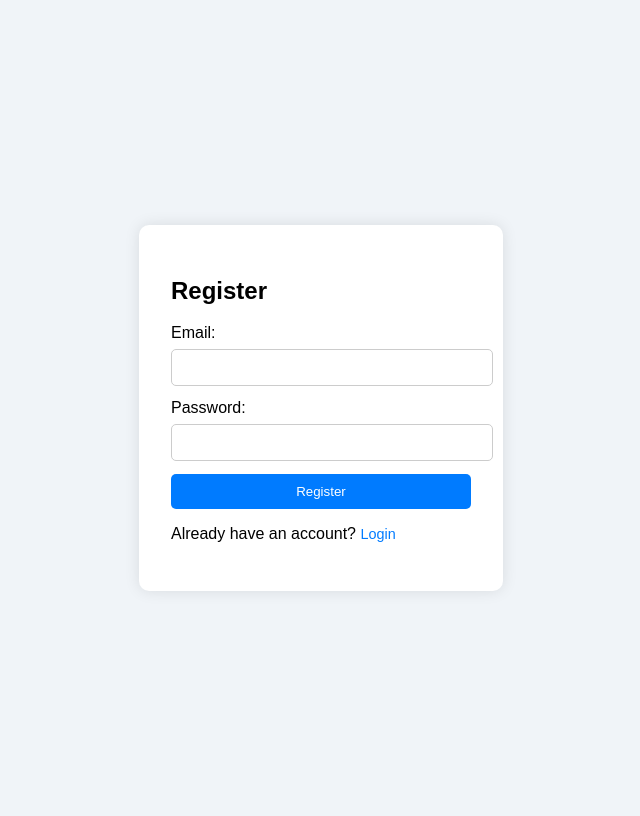
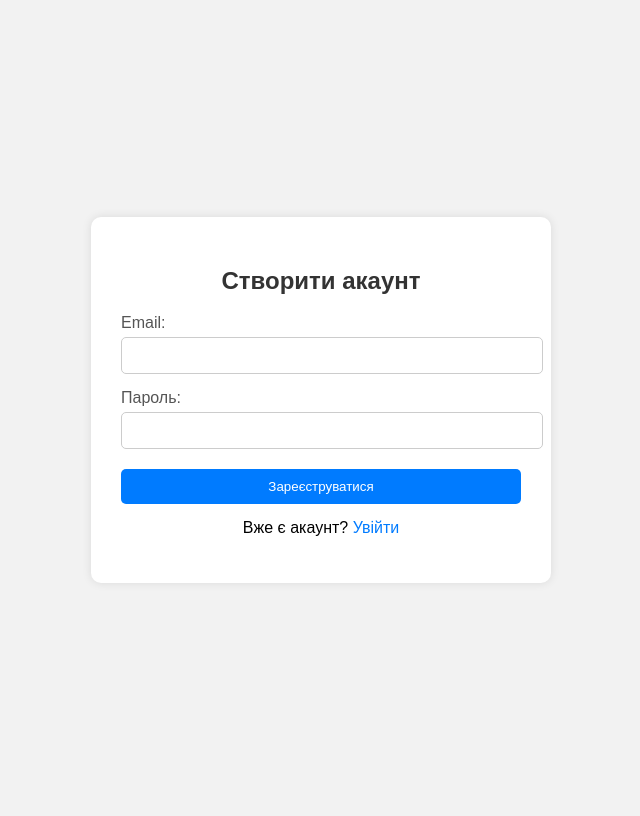
Before and after one commit to Diplomtest7/flask-2fa-auth, a Flask app: page /register in a window 1280 px wide. Shown: the whole page, without its empty margins (319-959 px from the left). After the commit the page ends 583 px from the top, so only its background shows below. Run offline with Flask 3, Linux system fonts and the light colour scheme.

Commit message:
Add files via upload

```diff
--- a/app.py
+++ b/app.py
@@ -50,7 +50,7 @@ def register():
         password = generate_password_hash(request.form['password'])
         otp_secret = base64.b32encode(os.urandom(10)).decode('utf-8')
         if User.query.filter_by(email=email).first():
-            flash('Email already registered.')
+            flash('Email already зареєстрований.')
             return redirect(url_for('register'))
         user = User(email=email, password=password, otp_secret=otp_secret)
         db.session.add(user)
@@ -59,7 +59,11 @@ def register():
         return redirect(url_for('two_factor'))
     return render_template('register.html')
 
-@app.route('/two_factor')
+@app.route('/login', methods=['GET', 'POST'])
+def login():
+    return render_template('login.html')
+
+@app.route('/two_factor', methods=['GET', 'POST'])
 def two_factor():
     email = session.get('email')
     if not email:
@@ -67,8 +71,41 @@ def two_factor():
     user = User.query.filter_by(email=email).first()
     otp_uri = f'otpauth://totp/Flask2FA:{email}?secret={user.otp_secret}&issuer=Flask2FA'
     qr_code = generate_qr_code(otp_uri)
-    send_verification_email(email, user.otp_secret[:6])  # imitation
+    send_verification_email(email, user.otp_secret[:6])
     return render_template('two_factor.html', qr_code=qr_code)
 
+@app.route('/qr')
+def qr_page():
+    email = session.get('email')
+    if not email:
+        return redirect(url_for('login'))
+    user = User.query.filter_by(email=email).first()
+    otp_uri = f'otpauth://totp/Flask2FA:{email}?secret={user.otp_secret}&issuer=Flask2FA'
+    qr_code = generate_qr_code(otp_uri)
+    return render_template('qr.html', qr_code=qr_code)
+
+@app.route('/dashboard')
+def dashboard():
+    email = session.get('email')
+    if not email:
+        flash('Будь ласка, увійдіть спочатку.')
+        return redirect(url_for('login'))
+    return render_template('dashboard.html', email=email)
+
+@app.route('/reset_request', methods=['GET', 'POST'])
+def reset_request():
+    return render_template('reset_request.html')
+
+@app.route('/reset_password', methods=['GET', 'POST'])
+def reset_password():
+    return render_template('reset_password.html')
+
+@app.route('/logout')
+def logout():
+    session.clear()
+    flash('Ви вийшли з акаунту.')
+    return redirect(url_for('login'))
+
 if __name__ == '__main__':
-    app.run()
+    port = int(os.environ.get('PORT', 10000))
+    app.run(host='0.0.0.0', port=port)
--- a/templates/base.html
+++ b/templates/base.html
@@ -2,55 +2,83 @@
 <html lang="en">
 <head>
     <meta charset="UTF-8">
-    <title>{% block title %}{% endblock %}</title>
+    <meta name="viewport" content="width=device-width, initial-scale=1.0">
+    <title>{% block title %}Flask 2FA{% endblock %}</title>
     <style>
         body {
             font-family: Arial, sans-serif;
-            background-color: #f0f4f8;
+            background-color: #f2f2f2;
             display: flex;
             justify-content: center;
             align-items: center;
             height: 100vh;
+            margin: 0;
         }
-        .form-container {
-            background-color: white;
-            padding: 2em;
+        .container {
+            background-color: #ffffff;
+            padding: 30px;
             border-radius: 10px;
-            box-shadow: 0 0 15px rgba(0,0,0,0.1);
-            width: 300px;
+            box-shadow: 0 0 10px rgba(0,0,0,0.1);
+            width: 100%;
+            max-width: 400px;
         }
-        input[type="email"], input[type="password"], input[type="text"] {
+        h2 {
+            text-align: center;
+            color: #333333;
+        }
+        label {
+            display: block;
+            margin-top: 15px;
+            color: #555;
+        }
+        input[type="email"],
+        input[type="password"],
+        input[type="text"] {
             width: 100%;
             padding: 10px;
-            margin-top: 0.5em;
-            margin-bottom: 1em;
+            margin-top: 5px;
+            border: 1px solid #ccc;
             border-radius: 5px;
-            border: 1px solid #ccc;
         }
         button {
+            margin-top: 20px;
             width: 100%;
+            padding: 10px;
             background-color: #007BFF;
             color: white;
-            padding: 10px;
             border: none;
             border-radius: 5px;
+            cursor: pointer;
         }
-        a {
+        button:hover {
+            background-color: #0056b3;
+        }
+        .link {
+            text-align: center;
+            margin-top: 15px;
+        }
+        .link a {
             color: #007BFF;
             text-decoration: none;
-            font-size: 0.9em;
         }
-        .message {
-            color: red;
-            font-size: 0.9em;
+        .link a:hover {
+            text-decoration: underline;
+        }
+        .flash {
+            background-color: #ffdddd;
+            padding: 10px;
+            margin-bottom: 15px;
+            border-left: 5px solid red;
         }
     </style>
 </head>
 <body>
-    <div class="form-container">
+    <div class="container">
         {% with messages = get_flashed_messages() %}
             {% if messages %}
-                <div class="message">{{ messages[0] }}</div>
+                {% for message in messages %}
+                    <div class="flash">{{ message }}</div>
+                {% endfor %}
             {% endif %}
         {% endwith %}
         {% block content %}{% endblock %}
--- a/templates/register.html
+++ b/templates/register.html
@@ -1,13 +1,15 @@
 {% extends "base.html" %}
 {% block title %}Register{% endblock %}
 {% block content %}
-<h2>Register</h2>
+<h2>Створити акаунт</h2>
 <form method="POST">
-    <label>Email:</label>
+    <label for="email">Email:</label>
     <input type="email" name="email" required>
-    <label>Password:</label>
+
+    <label for="password">Пароль:</label>
     <input type="password" name="password" required>
-    <button type="submit">Register</button>
+
+    <button type="submit">Зареєструватися</button>
 </form>
-<p>Already have an account? <a href="{{ url_for('login') }}">Login</a></p>
+<p class="link">Вже є акаунт? <a href="{{ url_for('login') }}">Увійти</a></p>
 {% endblock %}
```
Also changed, not shown: templates/dashboard.html (+6 -3 lines), templates/login.html (+10 -6 lines), templates/qr.html (+12 -1 lines), templates/reset_password.html (+4 -4 lines), templates/reset_request.html (+7 -4 lines), templates/two_factor.html (+9 -6 lines).
